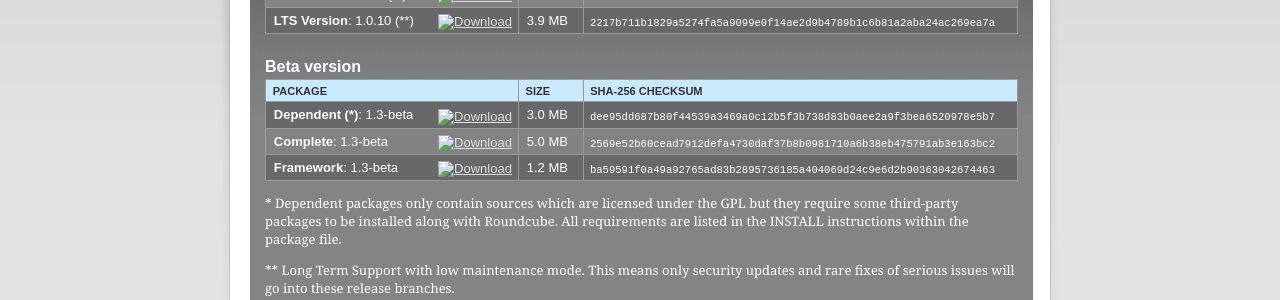
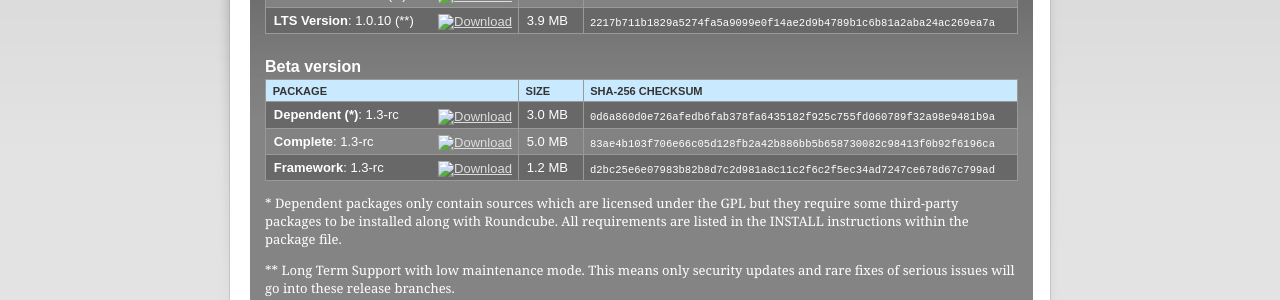
Before and after one commit to roundcube/roundcube.github.com, a Jekyll site: the page built from download/index.html, in a window 1280 px wide. Shown: the part 319-619 px from the top of the page. Built offline with Jekyll 4.4.1, drawn with Linux system fonts in a browser that asks for light colours; comment, search, counter and statistics services are not loaded.

Commit message:
Announce 1.3-rc release

```diff
--- a/download/index.html
+++ b/download/index.html
@@ -65,22 +65,22 @@
 			</thead>
 			<tbody>
 			<tr class="even">
-				<td class="dlversion"><strong>Dependent (*)</strong>: 1.3-beta</td>
-				<td class="dlbutton"><a href="https://github.com/roundcube/roundcubemail/releases/download/1.3-beta/roundcubemail-1.3-beta.tar.gz" title="Download now!"><img src="images/table_button_download.png" width="67" height="19" alt="Download" class="pngimage" /></a>
+				<td class="dlversion"><strong>Dependent (*)</strong>: 1.3-rc</td>
+				<td class="dlbutton"><a href="https://github.com/roundcube/roundcubemail/releases/download/1.3-rc/roundcubemail-1.3-rc.tar.gz" title="Download now!"><img src="images/table_button_download.png" width="67" height="19" alt="Download" class="pngimage" /></a>
 				<td class="dlsize">3.0 MB</td>
-				<td class="dlchecksum">dee95dd687b80f44539a3469a0c12b5f3b738d83b0aee2a9f3bea6520978e5b7</td>
+				<td class="dlchecksum">0d6a860d0e726afedb6fab378fa6435182f925c755fd060789f32a98e9481b9a</td>
 			</tr>
 			<tr class="odd">
-				<td class="dlversion"><strong>Complete</Strong>: 1.3-beta</td>
-				<td class="dlbutton"><a href="https://github.com/roundcube/roundcubemail/releases/download/1.3-beta/roundcubemail-1.3-beta-complete.tar.gz" title="Download now!"><img src="images/table_button_download.png" width="67" height="19" alt="Download" class="pngimage" /></a>
+				<td class="dlversion"><strong>Complete</Strong>: 1.3-rc</td>
+				<td class="dlbutton"><a href="https://github.com/roundcube/roundcubemail/releases/download/1.3-rc/roundcubemail-1.3-rc-complete.tar.gz" title="Download now!"><img src="images/table_button_download.png" width="67" height="19" alt="Download" class="pngimage" /></a>
 				<td class="dlsize">5.0 MB</td>
-				<td class="dlchecksum">2569e52b60cead7912defa4730daf37b8b0981710a6b38eb475791ab3e163bc2</td>
+				<td class="dlchecksum">83ae4b103f706e66c05d128fb2a42b886bb5b658730082c98413f0b92f6196ca</td>
 			</tr>
 			<tr class="even">
-				<td class="dlversion"><strong>Framework</strong>: 1.3-beta</td>
-				<td class="dlbutton"><a href="https://github.com/roundcube/roundcubemail/releases/download/1.3-beta/roundcube-framework-1.3-beta.tar.gz" title="Download now!"><img src="images/table_button_download.png" width="67" height="19" alt="Download" class="pngimage" /></a>
+				<td class="dlversion"><strong>Framework</strong>: 1.3-rc</td>
+				<td class="dlbutton"><a href="https://github.com/roundcube/roundcubemail/releases/download/1.3-rc/roundcube-framework-1.3-rc.tar.gz" title="Download now!"><img src="images/table_button_download.png" width="67" height="19" alt="Download" class="pngimage" /></a>
 				<td class="dlsize">1.2 MB</td>
-				<td class="dlchecksum">ba59591f0a49a92765ad83b2895736185a404069d24c9e6d2b90363042674463</td>
+				<td class="dlchecksum">d2bc25e6e07983b82b8d7c2d981a8c11c2f6c2f5ec34ad7247ce678d67c799ad</td>
 			</tr>
 			</tbody>
 		</table>
```
Also changed, not shown: _posts/2017-04-26-release-candidate-for-version-1.3.md (added, +31 -0 lines).
